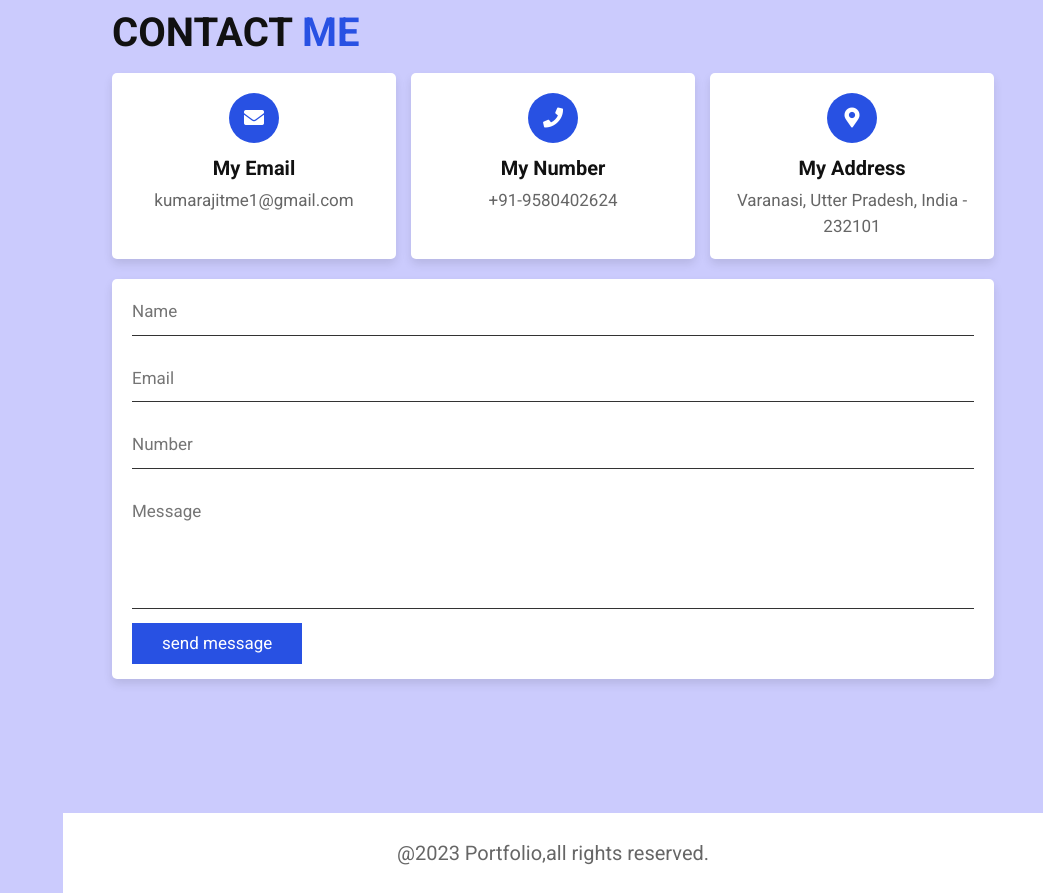
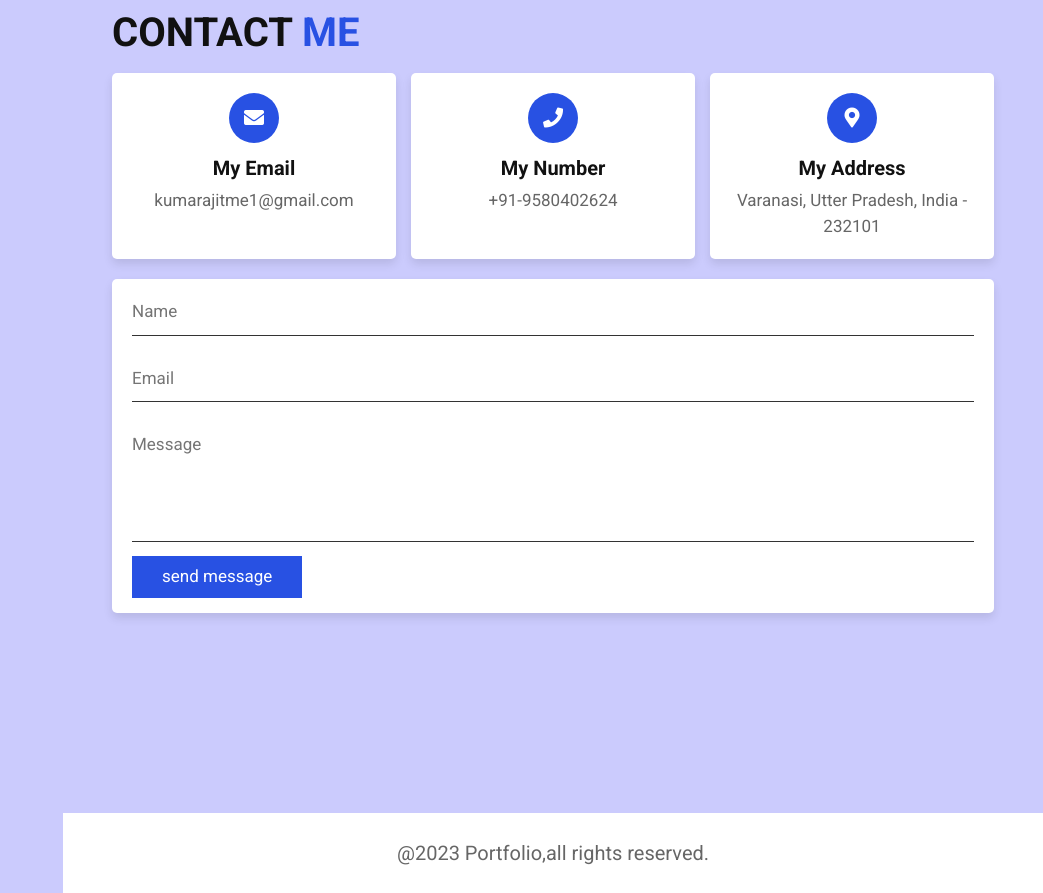
Before and after one commit to kumarajit1/portfolio, a website: page index.html in a window 1280 px wide. Shown: the part 3487-4380 px from the top of the page, without its empty margins (237-1280 px from the left). Drawn offline with nearby package versions, Linux system fonts and the light colour scheme.

Commit message:
new to one commit

```diff
--- a/index.html
+++ b/index.html
@@ -262,11 +262,10 @@
 
                 <input type="text" placeholder="name" class="box">
                 <input type="email" placeholder="email" class="box">
-                <input type="number" placeholder="number" class="box">
 
                 <textarea name="" placeholder="message" id="" cols="30" rows="10"></textarea>
 
-                <input type="submit" class="btn" value="send message">
+                <button class="btn" onclick="sendMail()">send message</button>
         </div>
 
 
```
